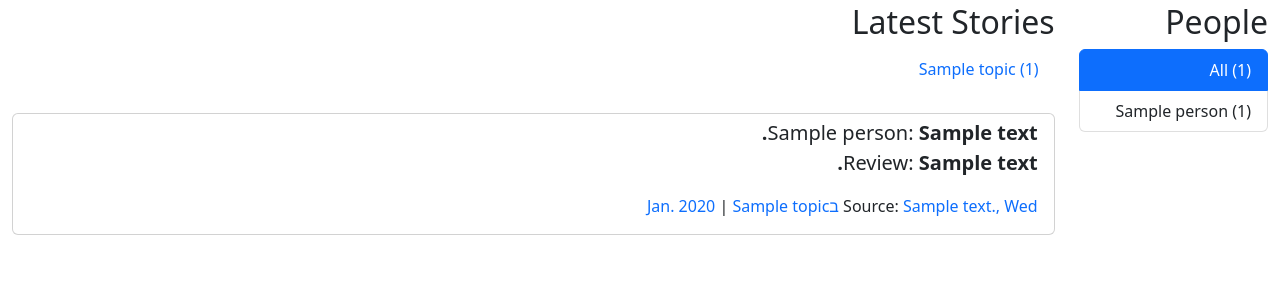
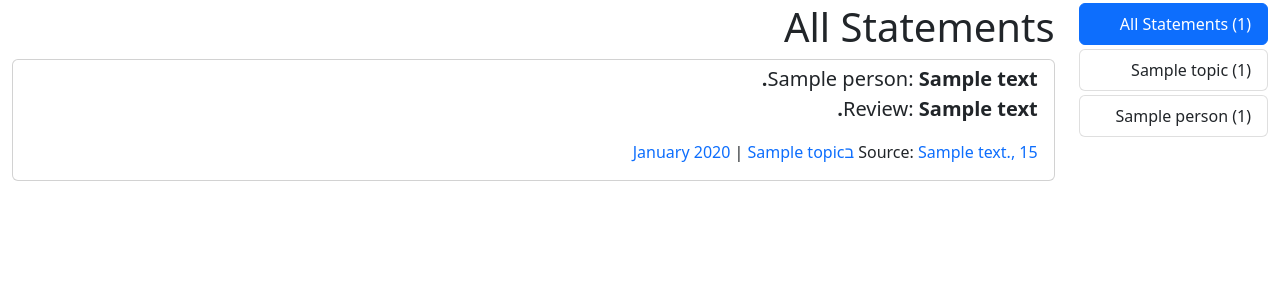
Before and after one commit to nonZero/TruePolitics, a Django app: page / in a window 1280 px wide. Shown: the part 53-356 px from the top of the page. Run offline with Django 4.2, Linux system fonts and the light colour scheme; tables that the repository leaves empty hold one stand-in row (values such as "Sample post"); some libraries are stand-ins or nearby versions.

Commit message:
Done simplifying

```diff
--- a/statements/templates/statements/_statement.html
+++ b/statements/templates/statements/_statement.html
@@ -23,10 +23,11 @@
             {% translate "Source" %}:
             <a class="text-decoration-none"
                href="{{ o.review_url }}">
-                {{ o.reviewed_by }},
+                {{ o.reviewed_by }}{% if o.review_date %},
                     <span>
-                       {{ o.review_date|date:"D בN Y" }}
+                       {{ o.review_date|date:"j בF Y" }}
                     </span>
+                {% endif %}
             </a>
             |
             {% for t in o.topics.all %}
@@ -40,13 +41,26 @@
 
         {% if show_resources %}
             <hr>
+            <h2>
+                {% translate "Resources" %}
+            </h2>
+            <ul>
+                <li>
+                    {% translate "Review" %} - {{ o.reviewed_by }}:
+                    <a class="text-decoration-none"
+                       href="{{ o.review_url }}">
+                        {{ o.review_url }}
+                    </a>
+                </li>
                 {% for r in o.resources.all %}
+                    <li>
                         <a href="{{ r.url }}"
                            target="_blank">
                             {{ r.content|default:r.url }}
                         </a>
-                <br>
+                    </li>
                 {% endfor %}
+            </ul>
         {% endif %}
 
 
--- a/statements/templates/statements/_statements.html
+++ b/statements/templates/statements/_statements.html
@@ -1,5 +1,5 @@
 {% load i18n %}
-<div class="my-4">
+<div class="">
     {% for o in statements %}
         {% include "statements/_statement.html" with home_page=home_page %}
     {% endfor %}
--- a/statements/templates/statements/statement_list.html
+++ b/statements/templates/statements/statement_list.html
@@ -3,14 +3,23 @@
 {% block content %}
     <div class="row">
         <div class="col-lg-2">
-            <h2>
-                {% trans "People" %}
-            </h2>
             <div class="list-group">
-                <a class="list-group-item list-group-item-action {% if view.person is None %}active{% endif %}"
+                <a class="list-group-item list-group-item-action {% if view.is_home %}active{% endif %}"
                    href="{% url "s:list" %}">
-                    {% trans "All" %} ({{ object_list.count }})
+                    {% trans "All Statements" %} ({{ view.total }})
                 </a>
+            </div>
+
+            <div class="list-group mt-1">
+                {% for t in view.topics %}
+                    <a class="list-group-item list-group-item-action  {% if t == view.topic %}active{% endif %}"
+                       href="{{ t.get_absolute_url }}">
+                        {{ t }} ({{ t.items }})
+                    </a>
+                {% endfor %}
+            </div>
+
+            <div class="list-group mt-1">
                 {% for p in view.people %}
                     <a class="list-group-item list-group-item-action {% if p == view.person %}active{% endif %}"
                        href="{{ p.get_absolute_url }}">
@@ -19,21 +28,10 @@
                 {% endfor %}
             </div>
         </div>
-        <div class="col-lg">
-            <h2>
-                {% trans "Latest Stories" %}
-            </h2>
-            <div>
-                <ul class="nav nav-pills topic-nav">
-                    {% for t in view.topics %}
-                        <li class="nav-item me-1">
-                            <a class="nav-link {% if t == view.topic %}active{% endif %}"
-                               href="{{ t.get_absolute_url }}">{{ t }} ({{ t.items }})</a>
-                        </li>
-                    {% endfor %}
-                </ul>
-
-            </div>
+        <div class="col-lg-10">
+            <h1>
+                {{ view.title }}
+            </h1>
             {% include "statements/_statements.html" with statements=object_list with_author=1 %}
         </div>
 
--- a/statements/urls.py
+++ b/statements/urls.py
@@ -6,17 +6,7 @@
 
 urlpatterns = [
     path("", views.StatementListView.as_view(), name="list"),
+    path("p/<int:pk>/", views.PersonDetailView.as_view(), name="person"),
+    path("t/<int:pk>/", views.TopicDetailView.as_view(), name="topic"),
     path("s/<int:pk>/", views.StatementDetailView.as_view(), name="detail"),
-    path("p/<int:pk>/", views.PersonDetailView.as_view(), name="person"),
-    path(
-        "p/<int:pk>/<int:topic_pk>/",
-        views.PersonTopicDetailView.as_view(),
-        name="person_topic",
-    ),
-    path("t/<int:pk>/", views.TopicDetailView.as_view(), name="topic"),
-    path(
-        "t/<int:pk>/<int:person_pk>/",
-        views.TopicPersonDetailView.as_view(),
-        name="topic_person",
-    ),
 ]
--- a/statements/views.py
+++ b/statements/views.py
@@ -7,11 +7,14 @@
 
 
 class StatementListView(ListView):
-    title = _("Home Page")
-    paginate_by = 20
+    title = _("All Statements")
+    is_home = True
 
     def get_queryset(self):
-        return models.Statement.objects.reviewed()
+        return models.Statement.objects.reviewed().order_by("-created_at")
+
+    def total(self):
+        return models.Statement.objects.reviewed().count()
 
     def people(self):
         return models.Person.objects.annotate(
@@ -27,14 +30,9 @@
         return models.Statement.objects.reviewed()[:5]
 
 
-class StatementDetailView(DetailView):
-    model = models.Statement
+class PersonDetailView(StatementListView):
+    is_home = False
 
-    def get_statements(self):
-        return models.Statement.objects.reviewed()
-
-
-class PersonDetailView(StatementListView):
     def get(self, request, *args, **kwargs):
         self.person = get_object_or_404(models.Person, pk=self.kwargs["pk"])
         return super().get(request, *args, **kwargs)
@@ -47,6 +45,8 @@
 
 
 class TopicDetailView(StatementListView):
+    is_home = False
+
     def get(self, request, *args, **kwargs):
         self.topic = get_object_or_404(models.Topic, pk=self.kwargs["pk"])
         return super().get(request, *args, **kwargs)
@@ -58,21 +58,8 @@
         return super().get_queryset().filter(topics=self.topic)
 
 
-class PersonTopicDetailView(PersonDetailView):
+class StatementDetailView(DetailView):
+    model = models.Statement
+
     def get_statements(self):
-        return super().get_statements().filter(topics=self.topic)
-
-    def get(self, request, *args, **kwargs):
-        self.topic = get_object_or_404(models.Topic, pk=self.kwargs["topic_pk"])
-
-        return super().get(request, *args, **kwargs)
-
-
-class TopicPersonDetailView(TopicDetailView):
-    def get_statements(self):
-        return super().get_statements().filter(person=self.person)
-
-    def get(self, request, *args, **kwargs):
-        self.person = get_object_or_404(models.Person, pk=self.kwargs["person_pk"])
-
-        return super().get(request, *args, **kwargs)
+        return models.Statement.objects.reviewed()
```
Also changed, not shown: statements/locale/he/LC_MESSAGES/django.po, 1 other file. Lines whose indentation alone changed are shown as unchanged.
